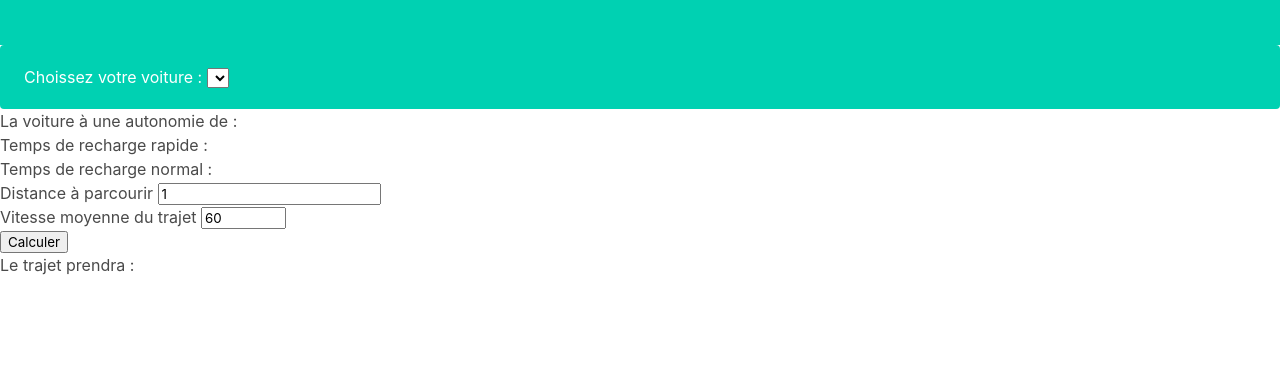
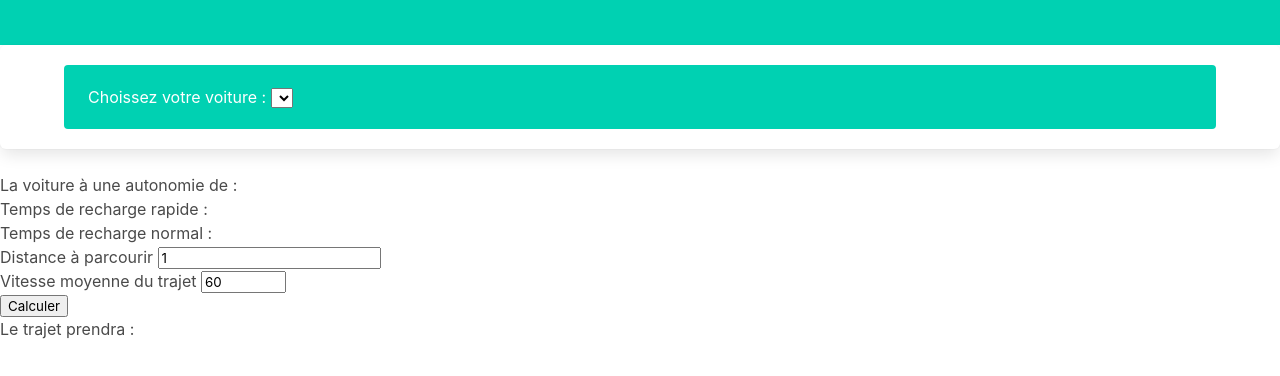
Before and after one commit to LuxemTheFez/nodeServer-INFO802, a website: page www/index.html in a window 1280 px wide. Shown: the part 116-492 px from the top of the page. Drawn offline with nearby package versions, Linux system fonts and the light colour scheme; no server answers.

Commit message:
Update index.html

```diff
--- a/www/index.html
+++ b/www/index.html
@@ -24,10 +24,12 @@
         </div>
     </section>
 
-    <div container="container">
-        <div class="notification is-primary">
-            <label >Choissez votre voiture : </label>
-            <select id="car-model" onchange="updateSelect(this)"></select>
+    <div class="box">
+        <div class="container" style="padding: ;">
+            <div class="notification is-primary">
+                <label >Choissez votre voiture : </label>
+                <select id="car-model" onchange="updateSelect(this)"></select>
+            </div>
         </div>
     </div>
 
```
